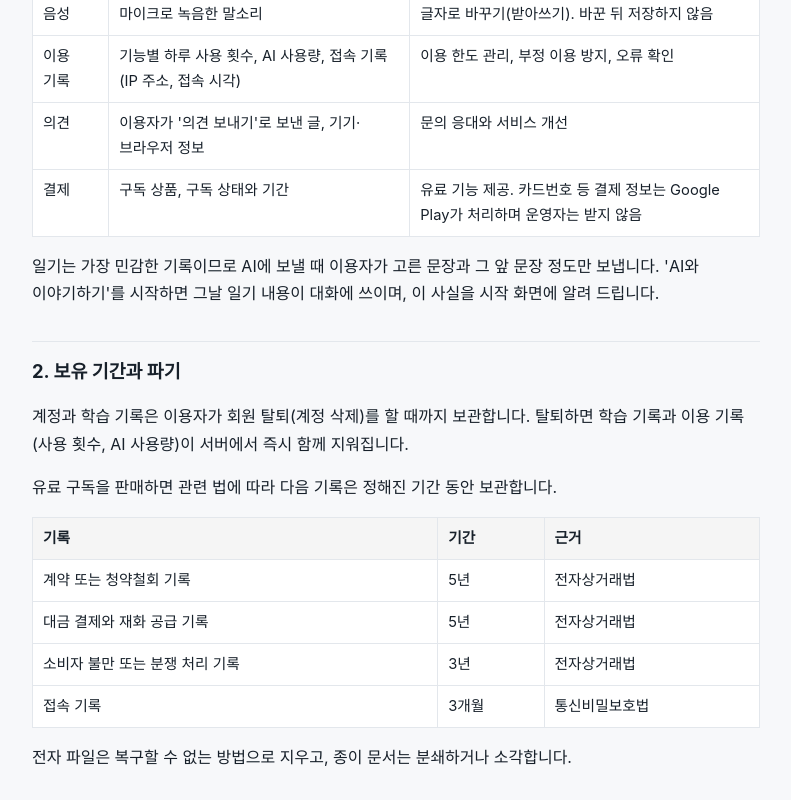
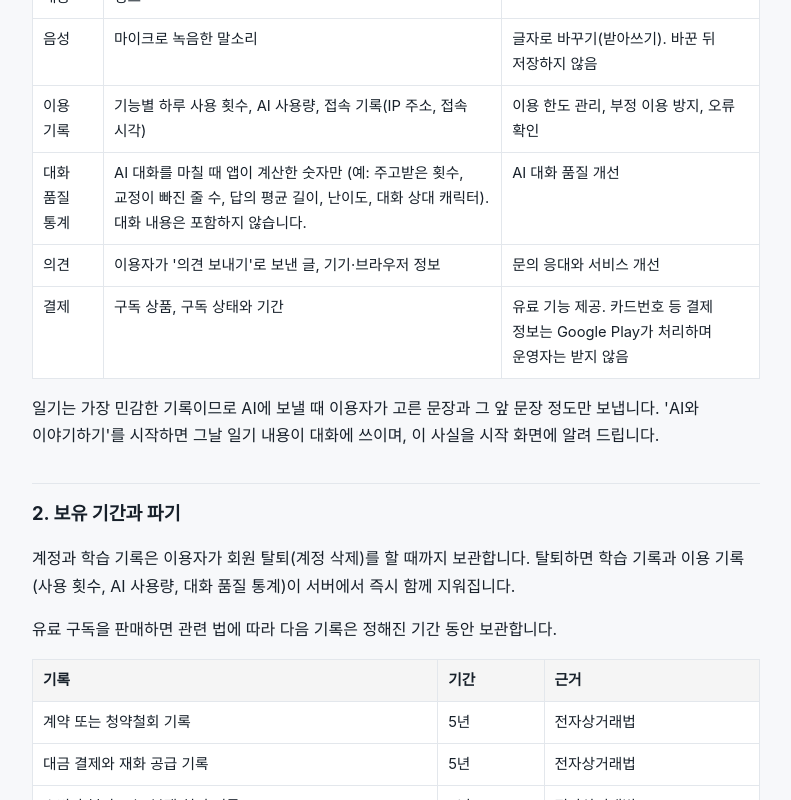
Before and after one commit to oganggii7/mylines-site, a plain HTML site: page privacy.html in a window 1280 px wide. Shown: the part 604-1404 px from the top of the page, without its empty margins (244-1035 px from the left). Drawn offline with Linux system fonts and the light colour scheme.

Commit message:
Privacy: talk quality statistics (numbers only)
Co-Authored-By: Claude Opus 5.5 <noreply@anthropic.com>
Claude-Session: https://claude.ai/code/session_01NX1nzjBg9yQWyTSKP18zy2

```diff
--- a/privacy.html
+++ b/privacy.html
@@ -15,13 +15,14 @@
 <tr><td>AI 요청 내용</td><td>이용자가 AI 기능을 쓸 때 보내는 문장, 질문, 대화, 유튜브 링크</td><td>AI 번역·첨삭·대화·영상 요약 제공</td></tr>
 <tr><td>음성</td><td>마이크로 녹음한 말소리</td><td>글자로 바꾸기(받아쓰기). 바꾼 뒤 저장하지 않음</td></tr>
 <tr><td>이용 기록</td><td>기능별 하루 사용 횟수, AI 사용량, 접속 기록(IP 주소, 접속 시각)</td><td>이용 한도 관리, 부정 이용 방지, 오류 확인</td></tr>
+<tr><td>대화 품질 통계</td><td>AI 대화를 마칠 때 앱이 계산한 숫자만 (예: 주고받은 횟수, 교정이 빠진 줄 수, 답의 평균 길이, 난이도, 대화 상대 캐릭터). 대화 내용은 포함하지 않습니다.</td><td>AI 대화 품질 개선</td></tr>
 <tr><td>의견</td><td>이용자가 '의견 보내기'로 보낸 글, 기기·브라우저 정보</td><td>문의 응대와 서비스 개선</td></tr>
 <tr><td>결제</td><td>구독 상품, 구독 상태와 기간</td><td>유료 기능 제공. 카드번호 등 결제 정보는 Google Play가 처리하며 운영자는 받지 않음</td></tr>
 </table></div>
 <p>일기는 가장 민감한 기록이므로 AI에 보낼 때 이용자가 고른 문장과 그 앞 문장 정도만 보냅니다. 'AI와 이야기하기'를 시작하면 그날 일기 내용이 대화에 쓰이며, 이 사실을 시작 화면에 알려 드립니다.</p>
 
 <h2>2. 보유 기간과 파기</h2>
-<p>계정과 학습 기록은 이용자가 회원 탈퇴(계정 삭제)를 할 때까지 보관합니다. 탈퇴하면 학습 기록과 이용 기록(사용 횟수, AI 사용량)이 서버에서 즉시 함께 지워집니다.</p>
+<p>계정과 학습 기록은 이용자가 회원 탈퇴(계정 삭제)를 할 때까지 보관합니다. 탈퇴하면 학습 기록과 이용 기록(사용 횟수, AI 사용량, 대화 품질 통계)이 서버에서 즉시 함께 지워집니다.</p>
 <p>유료 구독을 판매하면 관련 법에 따라 다음 기록은 정해진 기간 동안 보관합니다.</p>
 <div class="wrap"><table>
 <tr><th>기록</th><th>기간</th><th>근거</th></tr>
```
